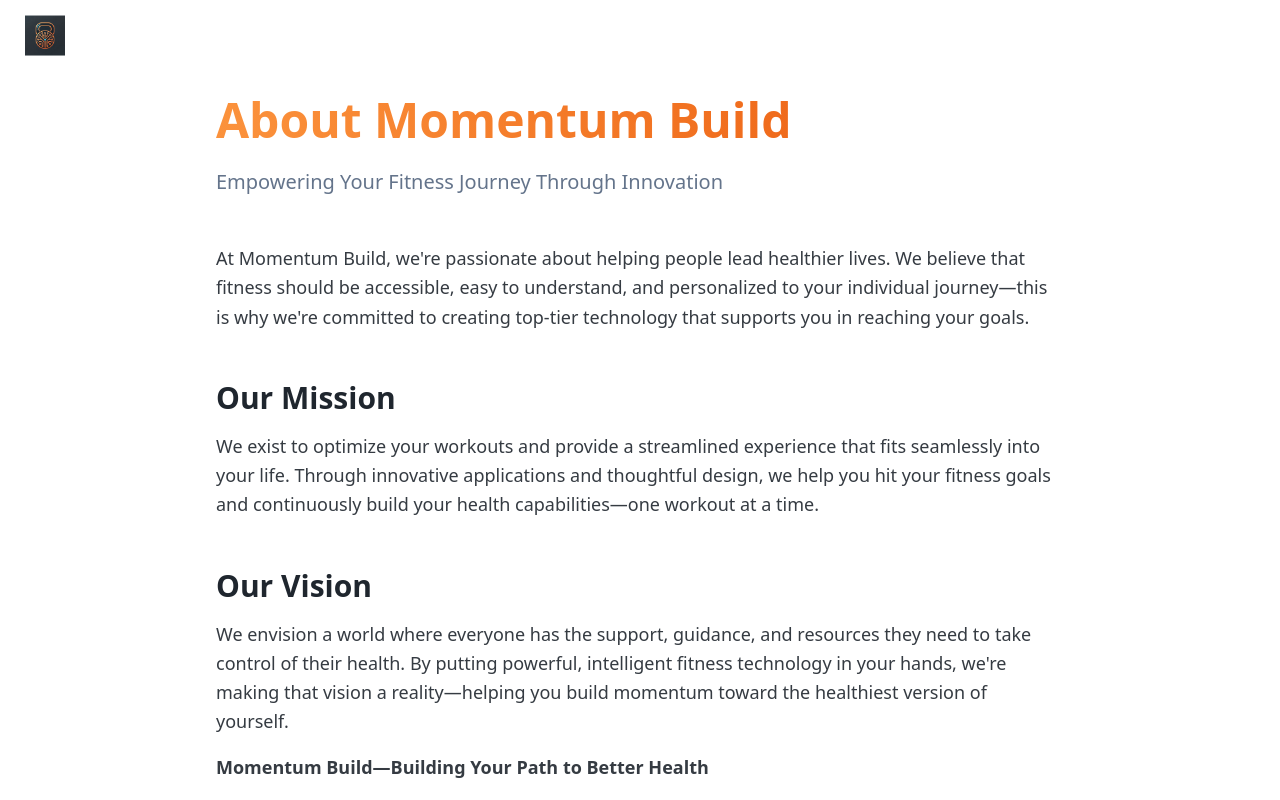
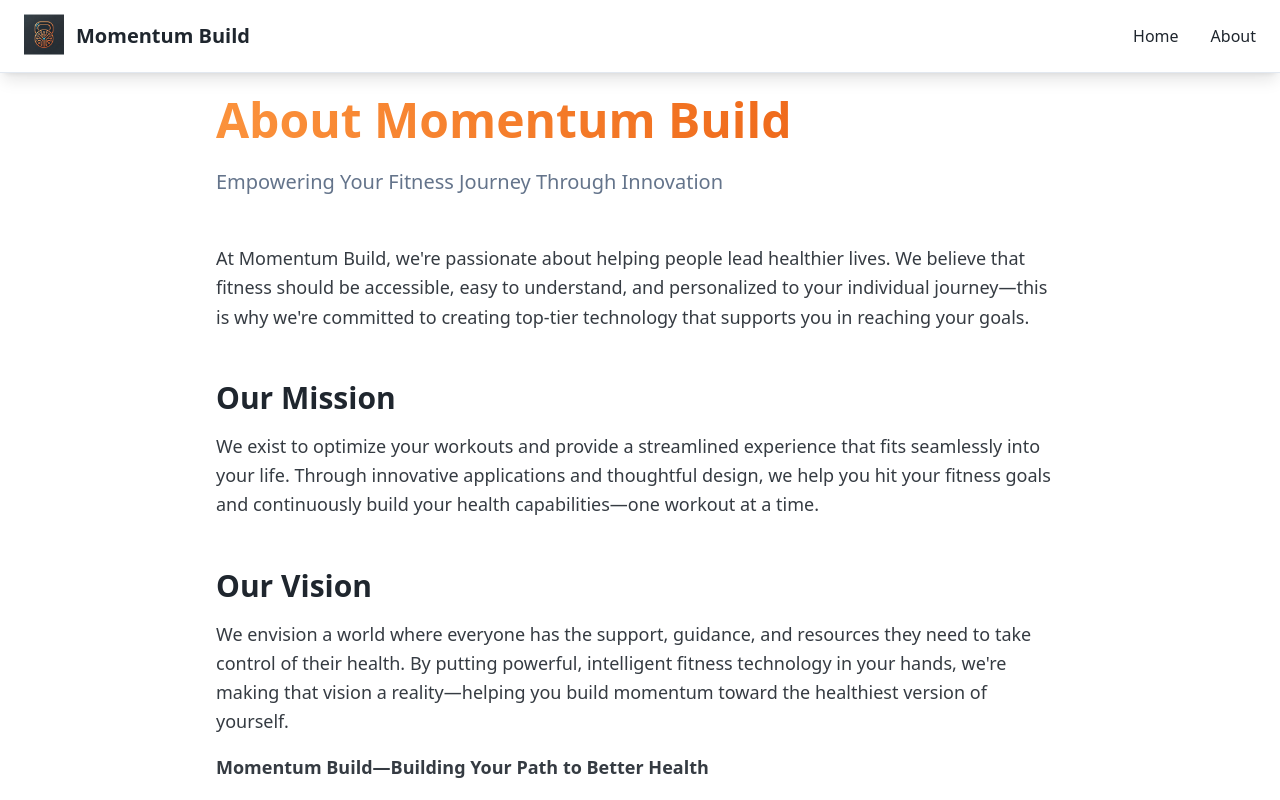
Before and after one commit to ericlinder303/momentum-build, a React (Vite) app: page /about in a window 1280 px wide. Shown: the top 800 px of the page. Built offline with nearby package versions, Linux system fonts and the light colour scheme; the HTML template or start-up script is replaced by a standard one.

Commit message:
Fix header navigation and styling

```diff
--- a/src/components/Header.tsx
+++ b/src/components/Header.tsx
@@ -26,7 +26,7 @@ const Header = () => {
   return (
     <header
       className={`fixed w-full top-0 z-50 transition-all duration-300 ${
-        isScrolled
+        isScrolled || !isHomePage
           ? "bg-white/95 backdrop-blur-lg border-b border-border shadow-lg"
           : "glass"
       }`}
@@ -40,13 +40,23 @@ const Header = () => {
               className="w-10 h-10 animate-float"
             />
             <span className={`text-xl font-bold transition-colors duration-300 ${
-              isScrolled ? "text-foreground" : "text-white"
+              isScrolled || !isHomePage ? "text-foreground" : "text-white"
             }`}>
               Momentum Build
             </span>
           </Link>
 
           <ul className="hidden md:flex space-x-8 items-center">
+            <li>
+              <Link
+                to="/"
+                className={`transition-opacity duration-300 hover:opacity-80 ${
+                  isScrolled || !isHomePage ? "text-foreground" : "text-white"
+                }`}
+              >
+                Home
+              </Link>
+            </li>
             {isHomePage && [
               { label: "Features", id: "features" },
               { label: "Preview", id: "preview" },
@@ -56,7 +66,7 @@ const Header = () => {
                 <button
                   onClick={() => scrollToSection(id)}
                   className={`transition-opacity duration-300 hover:opacity-80 ${
-                    isScrolled ? "text-foreground" : "text-white"
+                    isScrolled || !isHomePage ? "text-foreground" : "text-white"
                   }`}
                 >
                   {label}
@@ -67,7 +77,7 @@ const Header = () => {
               <Link
                 to="/about"
                 className={`transition-opacity duration-300 hover:opacity-80 ${
-                  isScrolled ? "text-foreground" : "text-white"
+                  isScrolled || !isHomePage ? "text-foreground" : "text-white"
                 }`}
               >
                 About
```
